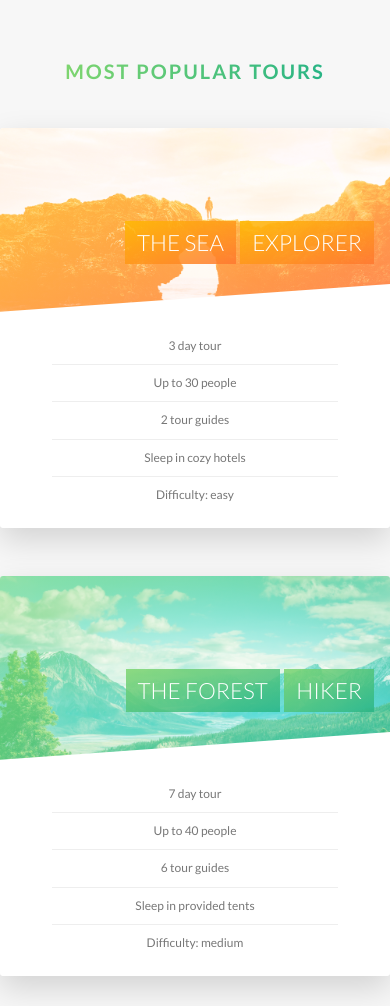
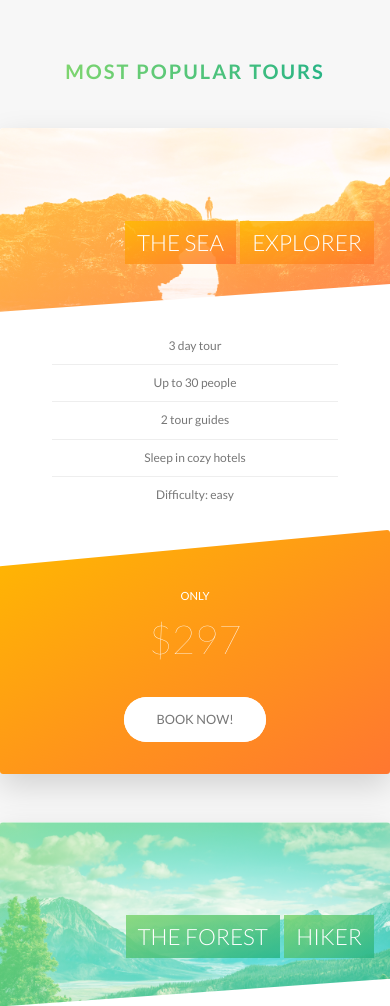
Before and after one commit to eddie0mohammed/nature_tours, a website: page index.html in a window 390 px wide. Shown: the part 2582-3588 px from the top of the page. Drawn offline with Linux system fonts and the light colour scheme.

Commit message:
made page responsive using mediaqueries

```diff
--- a/sass/components/_card.scss
+++ b/sass/components/_card.scss
@@ -152,4 +152,59 @@
         font-weight: 100;
     }
 
+
+    @include respond(tab-port){
+
+
+    height: auto;
+    border-radius: 3px;
+    background-color: $color-white;
+    box-shadow: 0 1.5rem 4rem rgba($color-black, 0.15);
+
+
+    &__side{
+        height: auto;
+
+        position: relative;
+        border-radius: 3px;
+        box-shadow: none;
+
+        &--back{
+            transform: rotateY(360deg);
+
+            clip-path: polygon(0 15%, 100% 0, 100% 100%, 0 100%);
+        }
+    }
+
+
+    &:hover &__side--front{
+        transform: rotateY(0deg);
+    }
+
+
+    //backside
+    &__cta{
+        position: relative;
+        top: 0;
+        left: 0;
+        transform: translate(0, 0);
+        width: 100%;
+        padding: 7rem 4rem 4rem 4rem;
+    }
+
+    &__price-box{
+        margin-bottom: 3rem;
+    }
+
+    &__price-only{
+        font-size: 1.4rem;
+        text-transform: uppercase;
+    }
+
+    &__price-value{
+        font-size: 5rem;
+    }
+
+
+    }
 }
--- a/sass/components/_form.scss
+++ b/sass/components/_form.scss
@@ -18,6 +18,10 @@
         display: block;
 
         transition: all 0.2s;
+
+        @include respond(tab-port){
+            width: 100%;
+        }
 
         &:focus{
             outline: none;
@@ -55,6 +59,11 @@
     &__radio-group{
         width: 49%;
         display: inline-block;
+
+        @include respond(tab-port){
+            width: 100%;
+            margin-bottom: 2rem;
+        }
     }
 
     &__radio-input{
--- a/sass/components/_popup.scss
+++ b/sass/components/_popup.scss
@@ -39,15 +39,33 @@
 
     &__left{
         width: 33.3333333%;
+        // height: 50%;
         display: table-cell;
+
+        @include respond(tab-land){
+            width: 0%;
+        }
+
+        @include respond(tab-port){
+            display: none;
+        }
 
     }
 
     &__right{
         width: 66.666666%;
+        // height: 50%;
         display: table-cell;
         vertical-align: middle;
         padding: 3rem 5rem;
+
+        @include respond(tab-land){
+            width: 100%;
+        }
+
+        @include respond(tab-port){
+            width: 100%;
+        }
 
 
     }
@@ -73,6 +91,10 @@
         -webkit-hyphens: auto;
         hyphens: auto;
 
+        @include respond(phone){
+            -moz-column-count: 1;
+            column-count: 1;
+        }
     }
 
     &:target{
--- a/sass/components/_story.scss
+++ b/sass/components/_story.scss
@@ -28,6 +28,11 @@
 
         transform: translateX(-3rem) skewX(12deg);
         position: relative;
+
+        @include respond(phone){
+            transform: translateX(-3rem) skewX(deg);
+
+        }
     }
 
     &__img{
@@ -65,5 +70,24 @@
     }
 
 
+    @include respond(tab-port){
+        width:100%;
+        padding: 4rem;
+        padding-left: 7rem;
+    }
+
+    @include respond(phone){
+        transform: skewX(0);
+
+        &__shape{
+            transform: translateX(-3rem) skewX(0);
+            margin-right: 3rem;
+
+        }
+
+        & > * {
+            transform: skewX(0deg);
+        }
+    }
 
 }
--- a/sass/pages/_home.scss
+++ b/sass/pages/_home.scss
@@ -63,10 +63,27 @@
     border-radius: 3px;
     box-shadow: 0 1.5rem 4rem rgba($color-black, 0.2);
 
-    height: 50rem;
+
+    @include respond(tab-land){
+        background-image: linear-gradient(105deg, rgba($color-white, 0.9) 0%, rgba($color-white, 0.9) 65%, transparent 65%)
+                ,url(../img/nat-10.jpg);
+
+    }
+
+    @include respond(tab-port){
+        background-image: linear-gradient(to right, rgba($color-white, 0.9) 0%, rgba($color-white, 0.9) 100%)
+        ,url(../img/nat-10.jpg);
+    }
 
     &__form{
         width: 50%;
         padding: 6rem;
+
+        @include respond(tab-land){
+            width: 65%;
+        }
+        @include respond(tab-port){
+            width: 100%;
+        }
     }
 }
```
Also changed, not shown: css/style.css.
